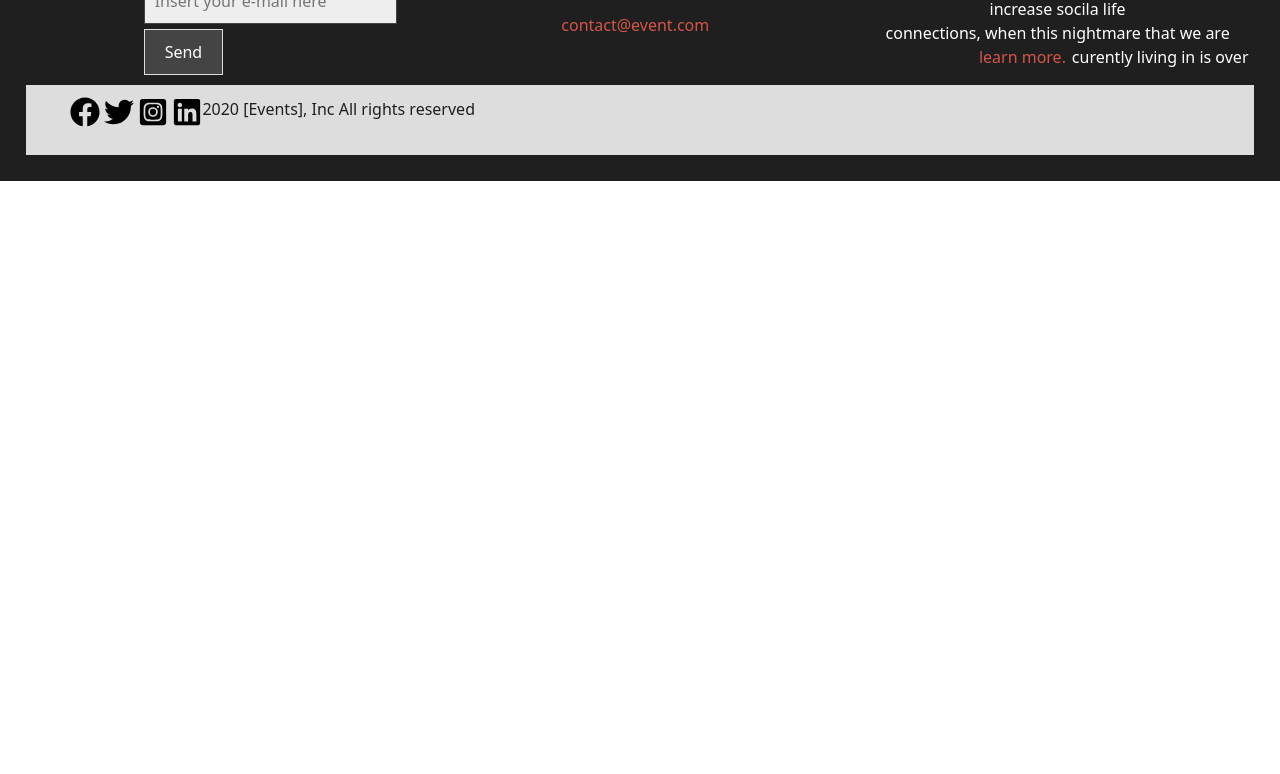
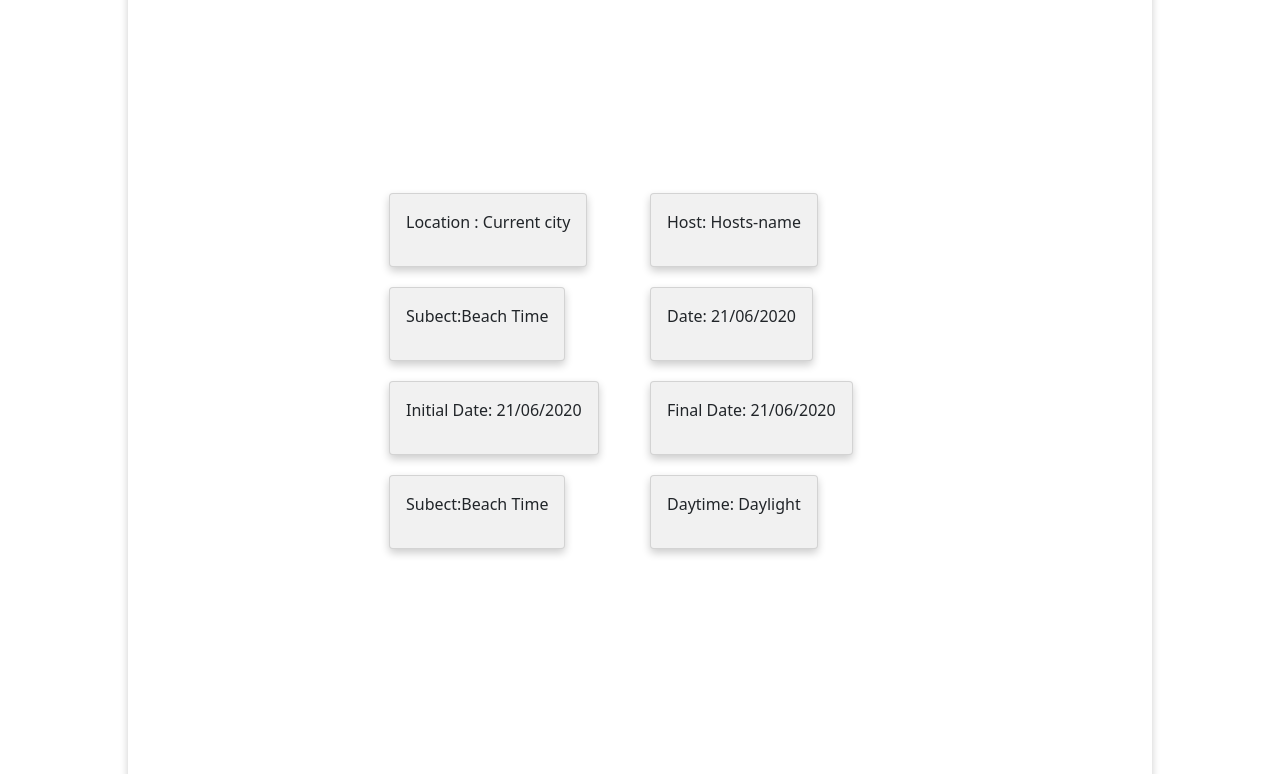
Before and after one commit to onja302/SAYNA-HTML-CSS-PROJET-FINAL-, a plain HTML site: page about.html in a window 1280 px wide. Shown: the part 184-958 px from the top of the page. Before the commit the page ends 800 px from the top, so only its background shows below. Drawn offline with nearby package versions, Linux system fonts and the light colour scheme.

Commit message:
page about

```diff
--- a/Assets/css/style.css
+++ b/Assets/css/style.css
@@ -196,6 +196,49 @@ section .row{
   display: flex;
 }
 
+/*page about*/
+.block-white {
+  margin: auto;
+  width: 80%;
+  padding: 20%;
+  margin: 2% 10%;
+  box-shadow: 0 4px 8px 0 rgba(0, 0, 0, 0.2);
+}
+
+*{
+  box-sizing: border-box;
+}
+
+body {
+  font-family: Arial, Helvetica, sans-serif;
+}
+
+/* Float four columns side by side */
+.block-white  .column {
+  float: left;
+  width: 50%;
+  padding: 0 10px;
+
+}
+
+/* Remove extra left and right margins, due to padding */
+.block-white .row {margin: 20px -5px;}
+
+/* Clear floats after the columns */
+.block-white  .row:after {
+  content: "";
+  display: table;
+  clear: both;
+}
+
+/* Style the counter cards */
+.block-white  .card {
+  box-shadow: 0 4px 8px 0 rgba(0, 0, 0, 0.2);
+  padding: 16px;
+  text-align: center;
+  background-color: #f1f1f1;
+}
+
   /* Add responsiveness - will automatically display the navbar vertically instead of horizontally on screens less than 500 pixels*/
   @media screen and (max-width: 500px) {
     header a {
@@ -213,3 +256,11 @@ section .row{
     align-items: stretch;
   }
 }
+/* Responsive columns */
+@media screen and (max-width: 600px) {
+  .column {
+    width: 100%;
+    display: block;
+    margin-bottom: 20px;
+  }
+}
--- a/about.html
+++ b/about.html
@@ -26,7 +26,64 @@
         </nav>
     </header>
     <main>
+        <div class="block-white">
+            <div class="row">
+                <div class="column">
+                  <div class="card">
+                    <p>Location : Current city</p>
+                  </div>
+                </div>
 
+                <div class="column">
+                  <div class="card">
+                    <p>Host: Hosts-name</p>
+                  </div>
+                </div>
+
+              </div>
+              <div class="row">
+                <div class="column">
+                  <div class="card">
+                    <p>Subect:Beach Time</p>
+                  </div>
+                </div>
+
+                <div class="column">
+                  <div class="card">
+                    <p>Date: 21/06/2020</p>
+                  </div>
+                </div>
+
+              </div>
+              <div class="row">
+                <div class="column">
+                  <div class="card">
+                    <p>Initial Date: 21/06/2020</p>
+                  </div>
+                </div>
+
+                <div class="column">
+                  <div class="card">
+                    <p>Final Date: 21/06/2020</p>
+                  </div>
+                </div>
+
+              </div>
+              <div class="row">
+                <div class="column">
+                  <div class="card">
+                    <p>Subect:Beach Time</p>
+                  </div>
+                </div>
+
+                <div class="column">
+                  <div class="card">
+                    <p>Daytime: Daylight</p>
+                  </div>
+                </div>
+
+              </div>
+        </div>
     </main>
 </body>
 <footer>
```
